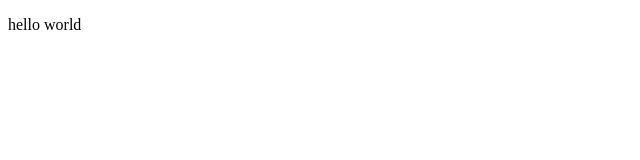
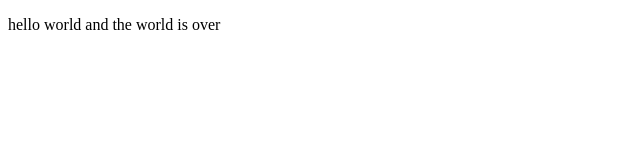
Before and after one commit to skaisr/proyect_curso_prework, a plain HTML site: page index.html in a window 1280 px wide. Shown: the whole page, without its empty margins (0-640 px from the left). Drawn offline with Linux system fonts and the light colour scheme.

Commit message:
primeros cambios

```diff
--- a/index.html
+++ b/index.html
@@ -8,7 +8,7 @@
 </head>
 <body>
     <section>
-        <p>hello world</p>
+        <p>hello world and the world is over</p>
     </section>
 </body>
 </html>
```
